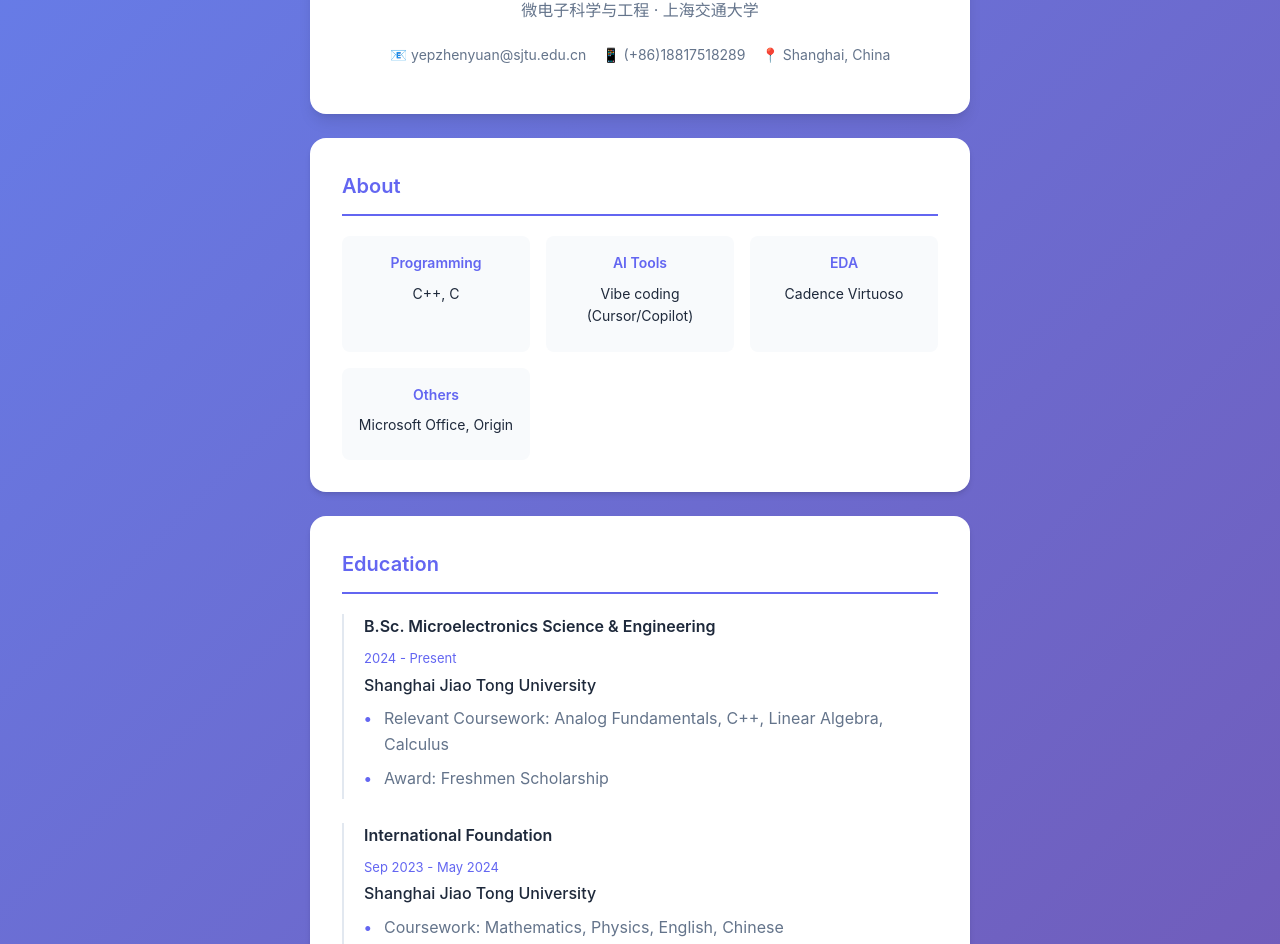
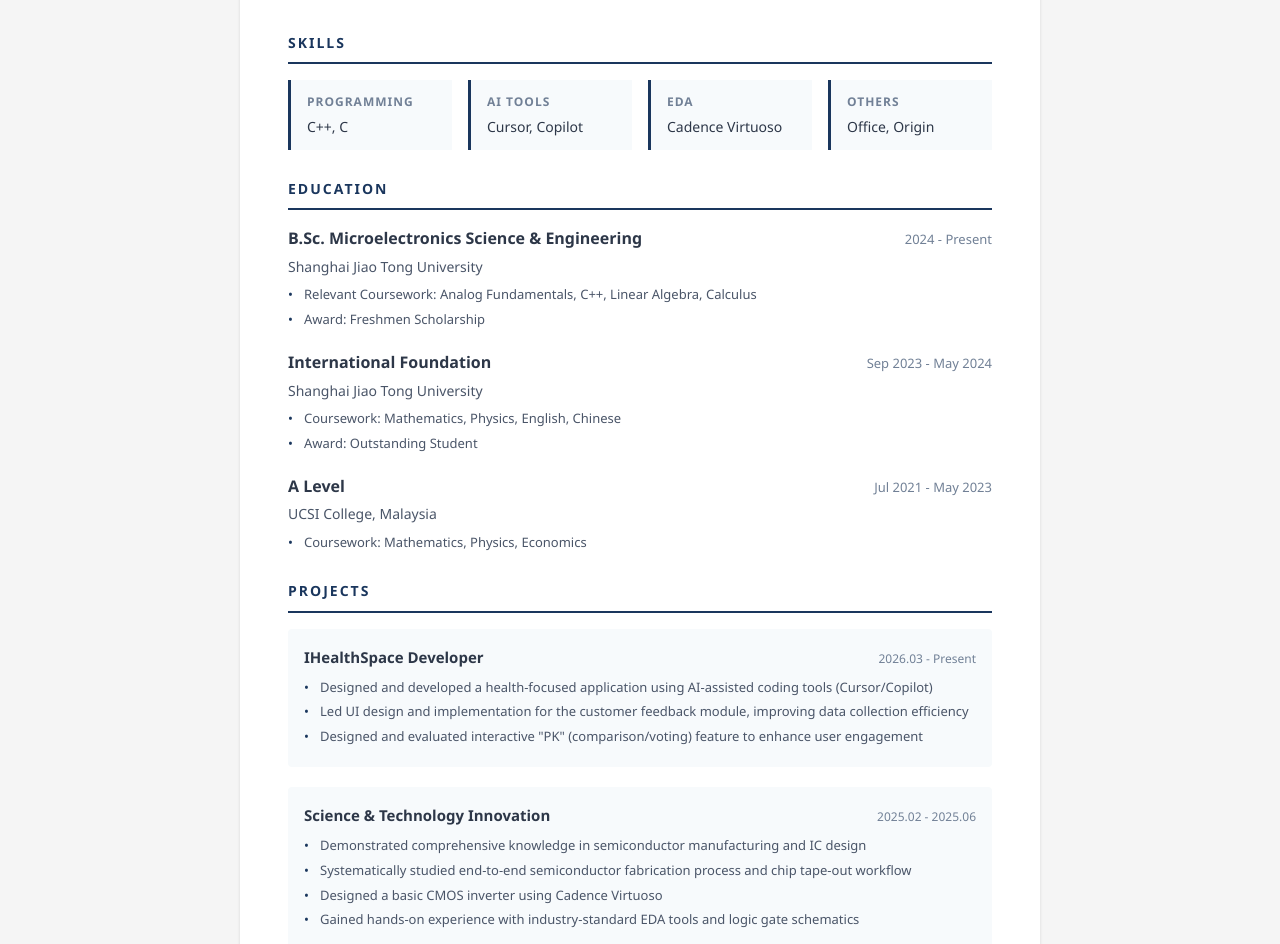
Before and after one commit to RicardoYep/myblog, a plain HTML site: page index.html in a window 1280 px wide. Shown: the part 200-1144 px from the top of the page. Drawn offline with Linux system fonts and the light colour scheme; files that its build step writes are made by us from their sources.

Commit message:
Add files via upload

```diff
--- a/index.html
+++ b/index.html
@@ -3,90 +3,111 @@
 <head>
     <meta charset="UTF-8">
     <meta name="viewport" content="width=device-width, initial-scale=1.0">
-    <title>YEP ZHEN YUAN</title>
+    <title>YEP ZHEN YUAN - Resume</title>
     <link rel="stylesheet" href="css/style.css">
 </head>
 <body>
-    <main class="main-content blog-home">
-        <header class="blog-header">
+    <div class="resume-container">
+        <!-- 头部 -->
+        <header class="resume-header">
             <img src="avatar.jpg" alt="YEP ZHEN YUAN" class="avatar-img">
+            <div class="header-info">
                 <h1>YEP ZHEN YUAN</h1>
-            <p class="subtitle">微电子科学与工程 · 上海交通大学</p>
-            <div class="contact-info">
+                <p class="title">微电子科学与工程 · 上海交通大学</p>
+                <div class="contact-row">
                     <span>📧 yepzhenyuan@sjtu.edu.cn</span>
                     <span>📱 (+86)18817518289</span>
                     <span>📍 Shanghai, China</span>
                 </div>
+            </div>
         </header>
 
-        <section class="content-section">
-            <h2>About</h2>
+        <!-- 内容 -->
+        <main class="resume-body">
+            <!-- 技能 -->
+            <section class="section">
+                <h2 class="section-title">Skills</h2>
                 <div class="skills-grid">
-                <div class="skill-category">
-                    <h3>Programming</h3>
+                    <div class="skill-item">
+                        <h4>Programming</h4>
                         <p>C++, C</p>
                     </div>
-                <div class="skill-category">
-                    <h3>AI Tools</h3>
-                    <p>Vibe coding (Cursor/Copilot)</p>
+                    <div class="skill-item">
+                        <h4>AI Tools</h4>
+                        <p>Cursor, Copilot</p>
                     </div>
-                <div class="skill-category">
-                    <h3>EDA</h3>
+                    <div class="skill-item">
+                        <h4>EDA</h4>
                         <p>Cadence Virtuoso</p>
                     </div>
-                <div class="skill-category">
-                    <h3>Others</h3>
-                    <p>Microsoft Office, Origin</p>
+                    <div class="skill-item">
+                        <h4>Others</h4>
+                        <p>Office, Origin</p>
                     </div>
                 </div>
             </section>
 
-        <section class="content-section">
-            <h2>Education</h2>
-            <div class="timeline">
-                <div class="timeline-item">
+            <!-- 教育 -->
+            <section class="section">
+                <h2 class="section-title">Education</h2>
+
+                <div class="edu-item">
+                    <div class="edu-header">
                         <h3>B.Sc. Microelectronics Science & Engineering</h3>
-                    <p class="time">2024 - Present</p>
+                        <span class="time">2024 - Present</span>
+                    </div>
                     <p class="school">Shanghai Jiao Tong University</p>
                     <ul>
                         <li>Relevant Coursework: Analog Fundamentals, C++, Linear Algebra, Calculus</li>
                         <li>Award: Freshmen Scholarship</li>
                     </ul>
                 </div>
-                <div class="timeline-item">
+
+                <div class="edu-item">
+                    <div class="edu-header">
                         <h3>International Foundation</h3>
-                    <p class="time">Sep 2023 - May 2024</p>
+                        <span class="time">Sep 2023 - May 2024</span>
+                    </div>
                     <p class="school">Shanghai Jiao Tong University</p>
                     <ul>
                         <li>Coursework: Mathematics, Physics, English, Chinese</li>
                         <li>Award: Outstanding Student</li>
                     </ul>
                 </div>
-                <div class="timeline-item">
+
+                <div class="edu-item">
+                    <div class="edu-header">
                         <h3>A Level</h3>
-                    <p class="time">Jul 2021 - May 2023</p>
+                        <span class="time">Jul 2021 - May 2023</span>
+                    </div>
                     <p class="school">UCSI College, Malaysia</p>
                     <ul>
                         <li>Coursework: Mathematics, Physics, Economics</li>
                     </ul>
                 </div>
-            </div>
             </section>
 
-        <section class="content-section">
-            <h2>Projects</h2>
-            <div class="project-card">
+            <!-- 项目 -->
+            <section class="section">
+                <h2 class="section-title">Projects</h2>
+
+                <div class="project-item">
+                    <div class="project-header">
                         <h3>IHealthSpace Developer</h3>
-                <p class="time">2026.03 - Present</p>
+                        <span class="time">2026.03 - Present</span>
+                    </div>
                     <ul>
                         <li>Designed and developed a health-focused application using AI-assisted coding tools (Cursor/Copilot)</li>
                         <li>Led UI design and implementation for the customer feedback module, improving data collection efficiency</li>
                         <li>Designed and evaluated interactive "PK" (comparison/voting) feature to enhance user engagement</li>
                     </ul>
                 </div>
-            <div class="project-card">
+
+                <div class="project-item">
+                    <div class="project-header">
                         <h3>Science & Technology Innovation</h3>
-                <p class="time">2025.02 - 2025.06</p>
+                        <span class="time">2025.02 - 2025.06</span>
+                    </div>
                     <ul>
                         <li>Demonstrated comprehensive knowledge in semiconductor manufacturing and IC design</li>
                         <li>Systematically studied end-to-end semiconductor fabrication process and chip tape-out workflow</li>
@@ -96,14 +117,17 @@
                 </div>
             </section>
 
-        <section class="content-section">
-            <h2>Interests</h2>
-            <p>Semiconductor Manufacturing · IC Design · AI-Assisted Programming · Health App Development</p>
+            <!-- 兴趣 -->
+            <section class="section">
+                <h2 class="section-title">Interests</h2>
+                <p style="color: #4a5568; font-size: 14px;">Semiconductor Manufacturing · IC Design · AI-Assisted Programming · Health App Development</p>
             </section>
         </main>
 
-    <footer class="footer">
-        <p>&copy; 2026 YEP ZHEN YUAN</p>
+        <!-- 页脚 -->
+        <footer class="resume-footer">
+            YEP ZHEN YUAN © 2026
         </footer>
+    </div>
 </body>
 </html>
--- a/style.css
+++ b/style.css
@@ -1,19 +1,3 @@
-/* ==================== 基础样式 ==================== */
-:root {
-    --primary: #6366f1;
-    --primary-dark: #4f46e5;
-    --secondary: #64748b;
-    --bg-primary: #f8fafc;
-    --bg-card: #ffffff;
-    --text-primary: #1e293b;
-    --text-secondary: #64748b;
-    --border: #e2e8f0;
-    --shadow: 0 4px 6px -1px rgba(0, 0, 0, 0.1), 0 2px 4px -2px rgba(0, 0, 0, 0.1);
-    --shadow-lg: 0 10px 15px -3px rgba(0, 0, 0, 0.1), 0 4px 6px -4px rgba(0, 0, 0, 0.1);
-    --radius: 16px;
-    --radius-sm: 8px;
-}
-
 * {
     margin: 0;
     padding: 0;
@@ -21,214 +5,244 @@
 }
 
 body {
-    font-family: -apple-system, BlinkMacSystemFont, 'Segoe UI', Roboto, 'Helvetica Neue', Arial, sans-serif;
-    background: linear-gradient(135deg, #667eea 0%, #764ba2 100%);
-    color: var(--text-primary);
+    font-family: 'Segoe UI', -apple-system, BlinkMacSystemFont, Roboto, 'Helvetica Neue', Arial, sans-serif;
+    background: #f5f5f5;
+    color: #333;
     line-height: 1.6;
-    min-height: 100vh;
+    font-size: 15px;
 }
 
-/* ==================== 博客首页布局 ==================== */
-.blog-home {
-    max-width: 700px;
+/* ==================== 主容器 ==================== */
+.resume-container {
+    max-width: 800px;
     margin: 0 auto;
-    padding: 40px 20px;
+    background: white;
+    box-shadow: 0 1px 3px rgba(0,0,0,0.12);
 }
 
-.blog-header {
-    text-align: center;
-    background: var(--bg-card);
-    border-radius: var(--radius);
-    padding: 48px 32px;
-    margin-bottom: 24px;
-    box-shadow: var(--shadow-lg);
+/* ==================== 头部 ==================== */
+.resume-header {
+    background: #1a365d;
+    color: white;
+    padding: 40px 48px;
+    display: flex;
+    gap: 32px;
+    align-items: center;
 }
 
-.blog-header .avatar-img {
+.avatar-img {
     width: 120px;
     height: 120px;
-    margin: 0 auto 24px;
-    border-radius: 50%;
+    border-radius: 4px;
     object-fit: cover;
-    border: 4px solid white;
-    box-shadow: 0 4px 12px rgba(0, 0, 0, 0.15);
+    border: 3px solid rgba(255,255,255,0.2);
 }
 
-.blog-header h1 {
+.header-info h1 {
     font-size: 28px;
-    font-weight: 700;
+    font-weight: 600;
     margin-bottom: 8px;
-    color: var(--text-primary);
+    letter-spacing: 1px;
 }
 
-.blog-header .subtitle {
-    color: var(--text-secondary);
-    font-size: 16px;
+.header-info .title {
+    font-size: 14px;
+    color: #a0aec0;
+    margin-bottom: 16px;
+}
+
+.header-info .contact-row {
+    display: flex;
+    flex-wrap: wrap;
+    gap: 20px;
+    font-size: 13px;
+    color: #e2e8f0;
+}
+
+.header-info .contact-row span {
+    display: flex;
+    align-items: center;
+    gap: 6px;
+}
+
+/* ==================== 内容区域 ==================== */
+.resume-body {
+    padding: 32px 48px;
+}
+
+.section {
+    margin-bottom: 28px;
+}
+
+.section:last-child {
+    margin-bottom: 0;
+}
+
+.section-title {
+    font-size: 14px;
+    font-weight: 600;
+    color: #1a365d;
+    text-transform: uppercase;
+    letter-spacing: 2px;
+    border-bottom: 2px solid #1a365d;
+    padding-bottom: 8px;
+    margin-bottom: 16px;
+}
+
+/* ==================== 技能 ==================== */
+.skills-grid {
+    display: grid;
+    grid-template-columns: repeat(4, 1fr);
+    gap: 16px;
+}
+
+.skill-item {
+    background: #f7fafc;
+    padding: 12px 16px;
+    border-left: 3px solid #1a365d;
+}
+
+.skill-item h4 {
+    font-size: 12px;
+    color: #718096;
+    margin-bottom: 4px;
+    text-transform: uppercase;
+    letter-spacing: 1px;
+}
+
+.skill-item p {
+    font-size: 14px;
+    color: #2d3748;
+}
+
+/* ==================== 教育经历 ==================== */
+.edu-item {
     margin-bottom: 20px;
 }
 
-.blog-header .contact-info {
-    display: flex;
-    flex-wrap: wrap;
-    justify-content: center;
-    gap: 16px;
-    font-size: 14px;
-    color: var(--text-secondary);
+.edu-item:last-child {
+    margin-bottom: 0;
 }
 
-.content-section {
-    background: var(--bg-card);
-    border-radius: var(--radius);
-    padding: 32px;
-    margin-bottom: 24px;
-    box-shadow: var(--shadow);
+.edu-header {
+    display: flex;
+    justify-content: space-between;
+    align-items: baseline;
+    margin-bottom: 4px;
 }
 
-.content-section h2 {
-    font-size: 20px;
+.edu-header h3 {
+    font-size: 16px;
     font-weight: 600;
-    margin-bottom: 20px;
-    padding-bottom: 12px;
-    border-bottom: 2px solid var(--primary);
-    color: var(--primary);
+    color: #2d3748;
 }
 
-.content-section h3 {
-    font-size: 16px;
-    font-weight: 600;
+.edu-header .time {
+    font-size: 13px;
+    color: #718096;
+}
+
+.edu-item .school {
+    font-size: 14px;
+    color: #4a5568;
+    margin-bottom: 6px;
+}
+
+.edu-item ul {
+    list-style: none;
+}
+
+.edu-item li {
+    font-size: 13px;
+    color: #4a5568;
+    padding-left: 16px;
+    position: relative;
+    margin-bottom: 4px;
+}
+
+.edu-item li::before {
+    content: "•";
+    position: absolute;
+    left: 0;
+    color: #1a365d;
+}
+
+/* ==================== 项目经历 ==================== */
+.project-item {
+    margin-bottom: 20px;
+    padding: 16px;
+    background: #f7fafc;
+    border-radius: 4px;
+}
+
+.project-item:last-child {
+    margin-bottom: 0;
+}
+
+.project-header {
+    display: flex;
+    justify-content: space-between;
+    align-items: baseline;
     margin-bottom: 8px;
 }
 
-.content-section p {
-    color: var(--text-secondary);
-    margin-bottom: 8px;
+.project-header h3 {
+    font-size: 15px;
+    font-weight: 600;
+    color: #2d3748;
 }
 
-.content-section ul {
-    list-style: none;
-    padding-left: 0;
+.project-header .time {
+    font-size: 12px;
+    color: #718096;
 }
 
-.content-section li {
-    position: relative;
-    padding-left: 20px;
-    margin-bottom: 8px;
-    color: var(--text-secondary);
+.project-item ul {
+    list-style: none;
 }
 
-.content-section li::before {
+.project-item li {
+    font-size: 13px;
+    color: #4a5568;
+    padding-left: 16px;
+    position: relative;
+    margin-bottom: 4px;
+}
+
+.project-item li::before {
     content: "•";
     position: absolute;
     left: 0;
-    color: var(--primary);
-    font-weight: bold;
-}
-
-/* Skills Grid */
-.skills-grid {
-    display: grid;
-    grid-template-columns: repeat(auto-fit, minmax(150px, 1fr));
-    gap: 16px;
-}
-
-.skill-category {
-    background: var(--bg-primary);
-    padding: 16px;
-    border-radius: var(--radius-sm);
-    text-align: center;
-}
-
-.skill-category h3 {
-    font-size: 14px;
-    color: var(--primary);
-    margin-bottom: 8px;
-}
-
-.skill-category p {
-    font-size: 14px;
-    color: var(--text-primary);
-}
-
-/* Timeline */
-.timeline {
-    display: flex;
-    flex-direction: column;
-    gap: 24px;
-}
-
-.timeline-item {
-    padding-left: 20px;
-    border-left: 2px solid var(--border);
-}
-
-.timeline-item .time {
-    font-size: 13px;
-    color: var(--primary);
-    margin-bottom: 4px;
-}
-
-.timeline-item .school {
-    font-weight: 500;
-    color: var(--text-primary);
-    margin-bottom: 8px;
-}
-
-/* Project Card */
-.project-card {
-    background: var(--bg-primary);
-    padding: 20px;
-    border-radius: var(--radius-sm);
-    margin-bottom: 16px;
-}
-
-.project-card:last-child {
-    margin-bottom: 0;
-}
-
-.project-card h3 {
-    color: var(--text-primary);
-    margin-bottom: 4px;
-}
-
-.project-card .time {
-    font-size: 13px;
-    color: var(--primary);
-    margin-bottom: 12px;
+    color: #1a365d;
 }
 
 /* ==================== 页脚 ==================== */
-.footer {
+.resume-footer {
+    background: #f7fafc;
+    padding: 16px 48px;
     text-align: center;
-    padding: 24px;
-    color: white;
-    font-size: 14px;
-    opacity: 0.8;
+    font-size: 12px;
+    color: #718096;
+    border-top: 1px solid #e2e8f0;
 }
 
-/* ==================== 响应式设计 ==================== */
+/* ==================== 响应式 ==================== */
 @media (max-width: 768px) {
-    .blog-home {
-        padding: 20px 16px;
+    .resume-header {
+        flex-direction: column;
+        text-align: center;
+        padding: 32px 24px;
     }
 
-    .blog-header {
-        padding: 32px 20px;
+    .header-info .contact-row {
+        justify-content: center;
     }
 
-    .blog-header h1 {
-        font-size: 24px;
-    }
-
-    .blog-header .contact-info {
-        flex-direction: column;
-        gap: 8px;
-    }
-
-    .content-section {
+    .resume-body {
         padding: 24px;
     }
 
     .skills-grid {
-        grid-template-columns: 1fr 1fr;
+        grid-template-columns: repeat(2, 1fr);
     }
 }
```
Lines whose indentation alone changed are shown as unchanged.
